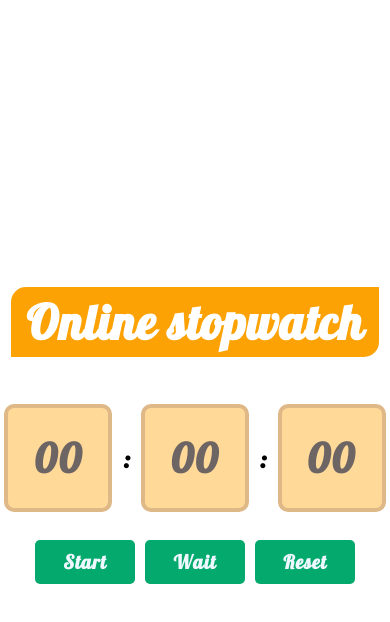
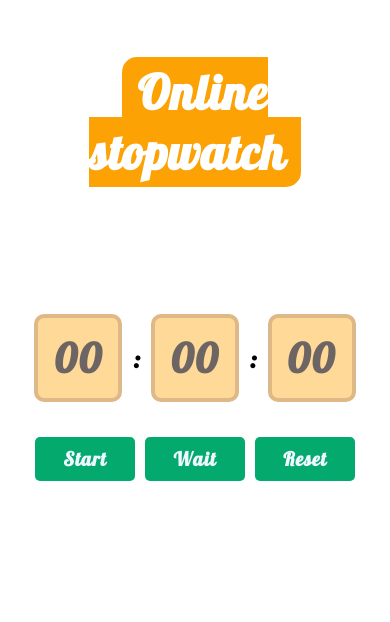
Before and after one commit to SergMus/timer, a React (Create React App) app: page / in a window 390 px wide. Shown: the top 622 px of the page. Built offline with nearby package versions, Linux system fonts and the light colour scheme.

Commit message:
changed styles

```diff
--- a/src/App.css
+++ b/src/App.css
@@ -22,8 +22,8 @@
 
 @media screen and (max-width: 768px) {
   .App {
-    margin-top: 0;
-    justify-content: center;
+    margin: 30px 20px 0 20px;
+    justify-content: flex-start;
     align-items: center;
   }
 }
--- a/src/components/Display/Display.module.css
+++ b/src/components/Display/Display.module.css
@@ -22,3 +22,13 @@
   font-size: 2rem;
   margin: 0 10px;
 }
+@media screen and (max-width: 768px) {
+  .display {
+    margin-top: 100px;
+    margin-bottom: 15px;
+  }
+  .cell {
+    width: 80px;
+    height: 80px;
+  }
+}
```
